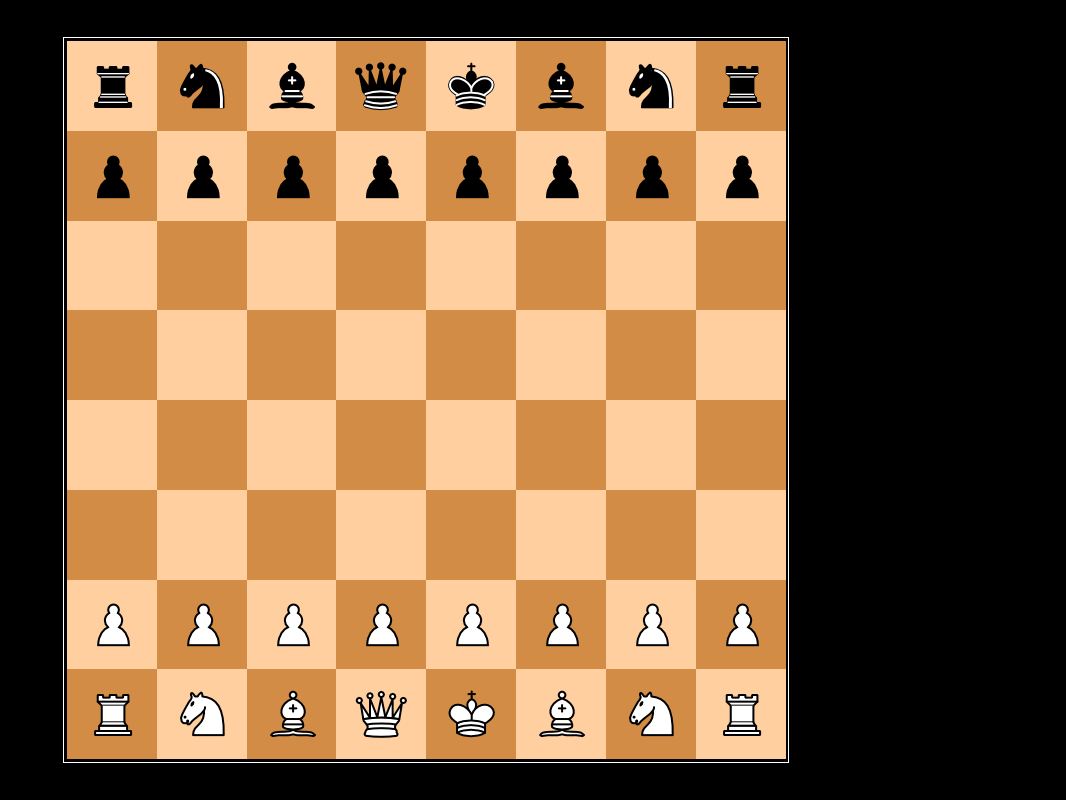
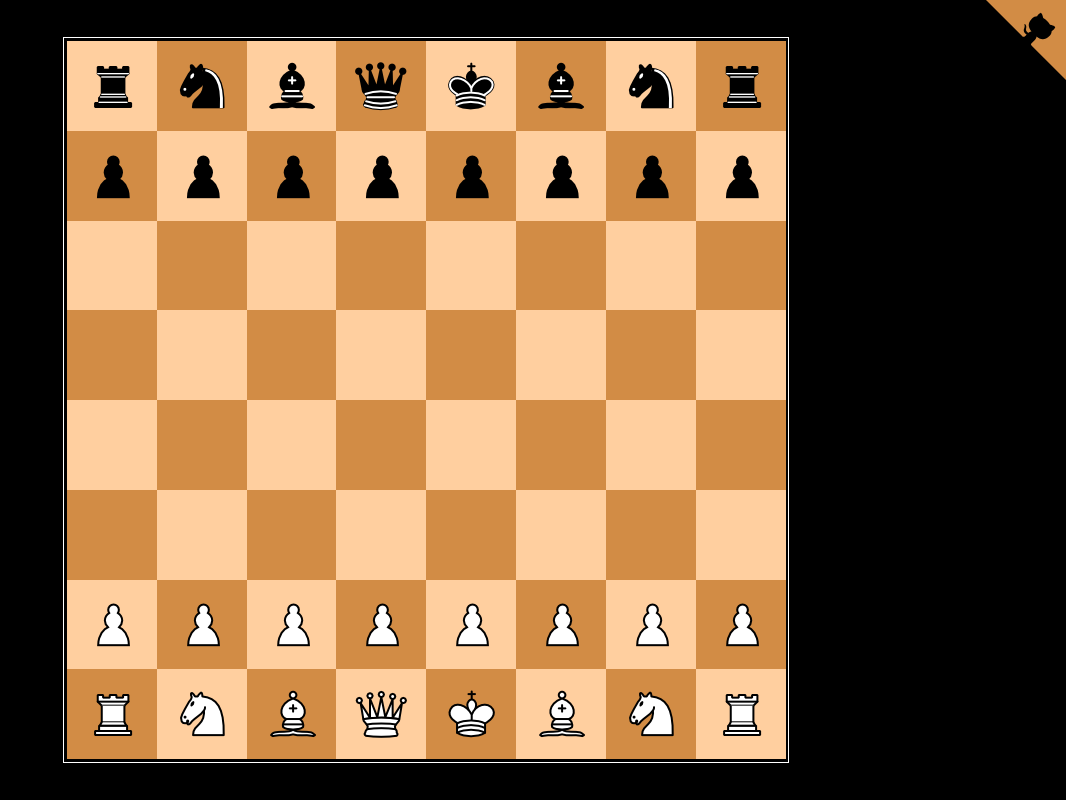
Before and after one commit to 5tupidmuffin/chess, a plain HTML site: page index.html in a window 1280 px wide. Shown: the whole page, without its empty margins (214-1280 px from the left). Drawn offline with Linux system fonts and the light colour scheme.

Commit message:
added github link

```diff
--- a/index.html
+++ b/index.html
@@ -163,6 +163,17 @@
       </div>
     </div>
 
+    <a
+      href="https://github.com/5tupidmuffin/chess"
+      target="_blank"
+      class="github-corner"
+      aria-label="View source on GitHub"
+    >
+      <img
+        src="./assets/images/others/github_corner.svg"
+        alt="source on github"
+      />
+    </a>
     <!-- scripts -->
     <script src="./scripts/main.js" type="module"></script>
   </body>
--- a/styles/style.css
+++ b/styles/style.css
@@ -91,3 +91,17 @@ body {
 .kill {
   background-image: radial-gradient(rgba(0, 0, 0, 0) 60%, var(--kill) 90%);
 }
+
+/* github corner */
+.github-corner {
+  position: absolute;
+  top: 0;
+  right: 0;
+  height: 14%;
+}
+
+@media screen and (max-width: 1000px) {
+  .github-corner {
+    height: 10%;
+  }
+}
```
Also changed, not shown: assets/images/others/github_corner.svg (added).
